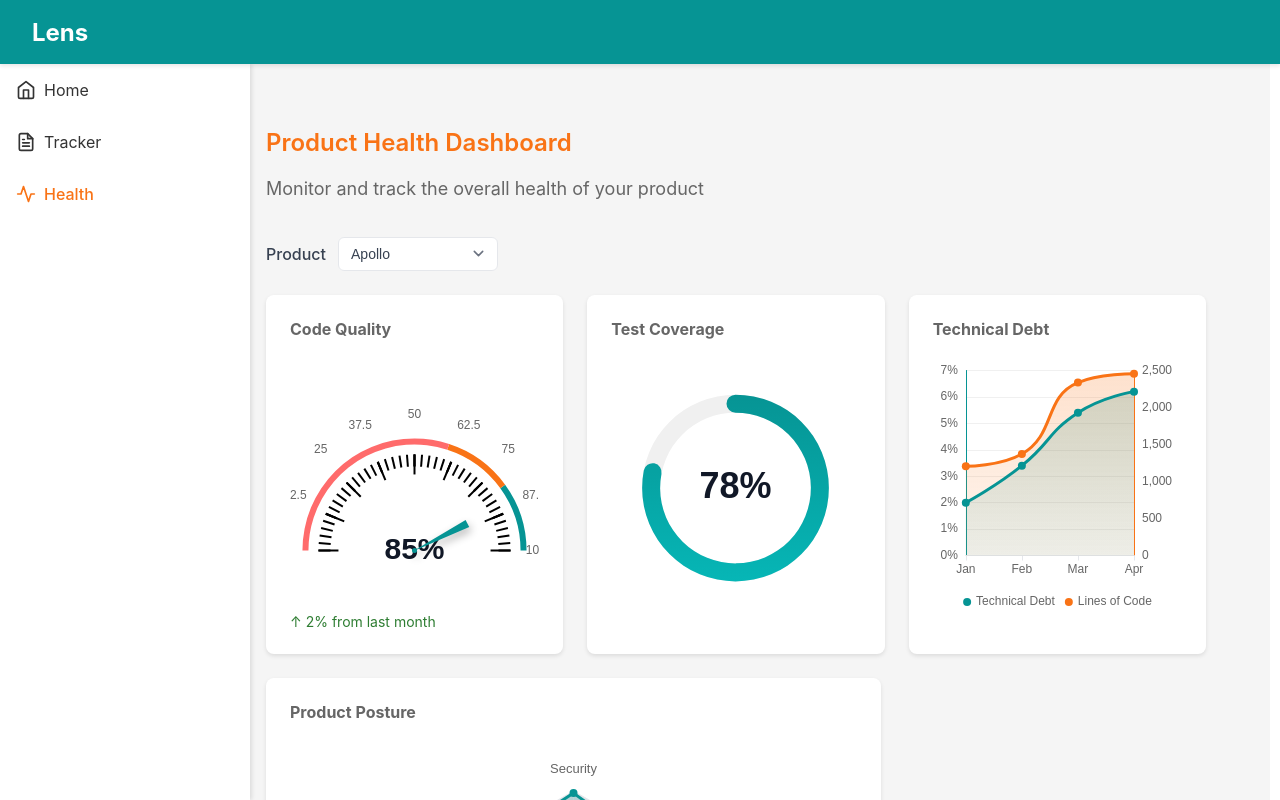
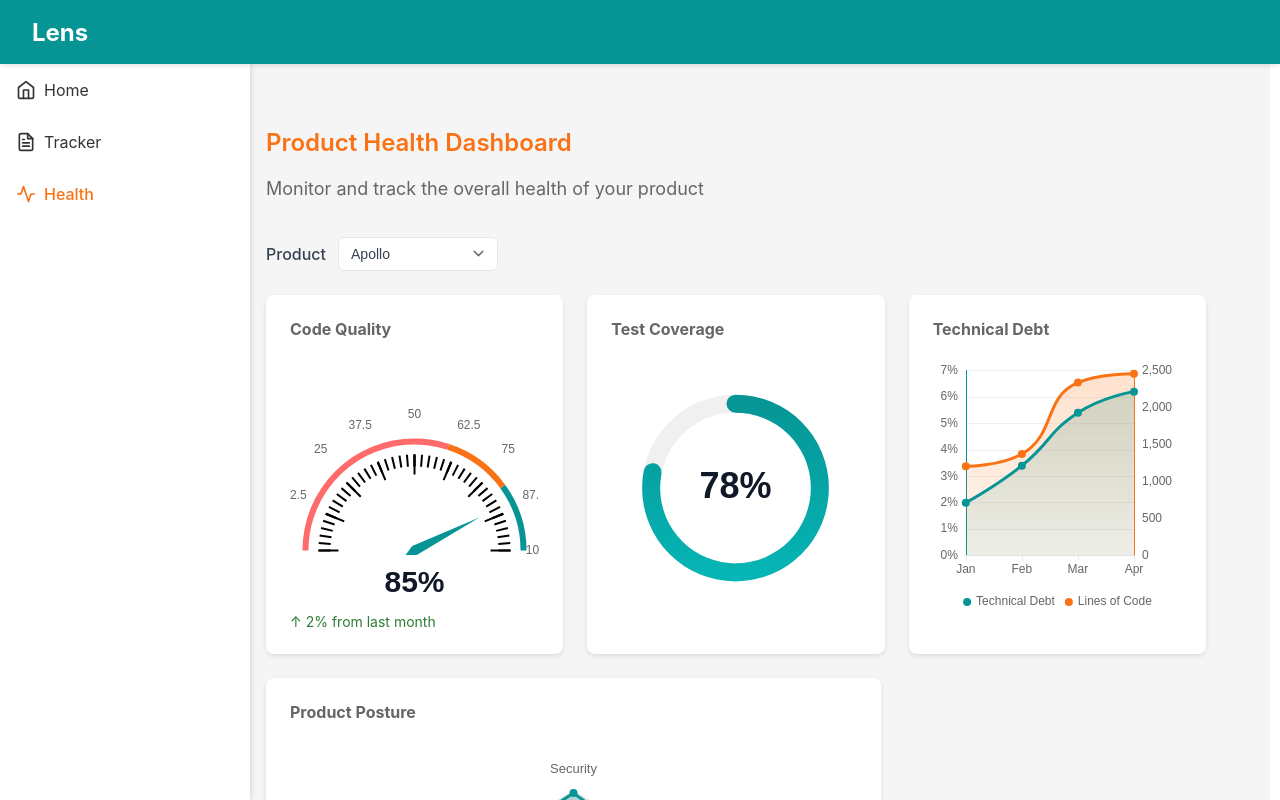
Before and after one commit to ruthvik-r/lens-project-management, a React (Create React App) app: page /health in a window 1280 px wide. Shown: the top 800 px of the page. Built offline with nearby package versions, Linux system fonts and the light colour scheme; some icons are missing.

Commit message:
chart needle fix

```diff
--- a/src/components/metrics/CodeQuality.tsx
+++ b/src/components/metrics/CodeQuality.tsx
@@ -39,28 +39,19 @@ const CodeQuality: React.FC = () => {
         }
       },
       pointer: {
-        icon: 'path://M2.9,0.7L9,6.1L15.1,0.7',
-        length: isMobile ? '50%' : '55%',
-        width: isMobile ? 6 : isLargeScreen ? 10 : 8,
-        offsetCenter: [0, '2%'],
+        length: isMobile ? '60%' : '65%',
+        width: isMobile ? 4 : isLargeScreen ? 6 : 5,
+        offsetCenter: [0, '0%'],
         itemStyle: {
-          color: '#069494',
-          shadowColor: 'rgba(0, 0, 0, 0.3)',
-          shadowBlur: 8,
-          shadowOffsetX: 2,
-          shadowOffsetY: 4
+          color: '#069494'
         }
       },
       anchor: {
         show: true,
-        size: isMobile ? 4 : isLargeScreen ? 6 : 5,
         showAbove: true,
+        size: isMobile ? 6 : isLargeScreen ? 10 : 8,
         itemStyle: {
-          color: '#069494',
-          shadowColor: 'rgba(0, 0, 0, 0.3)',
-          shadowBlur: 8,
-          shadowOffsetX: 2,
-          shadowOffsetY: 4
+          color: '#069494'
         }
       },
       axisTick: {
@@ -95,7 +86,7 @@ const CodeQuality: React.FC = () => {
       },
       detail: {
         fontSize: isMobile ? 24 : isLargeScreen ? 36 : 30,
-        offsetCenter: [0, '0%'],
+        offsetCenter: [0, '30%'],
         valueAnimation: true,
         formatter: function(value: number) {
           return value + '%';
```
